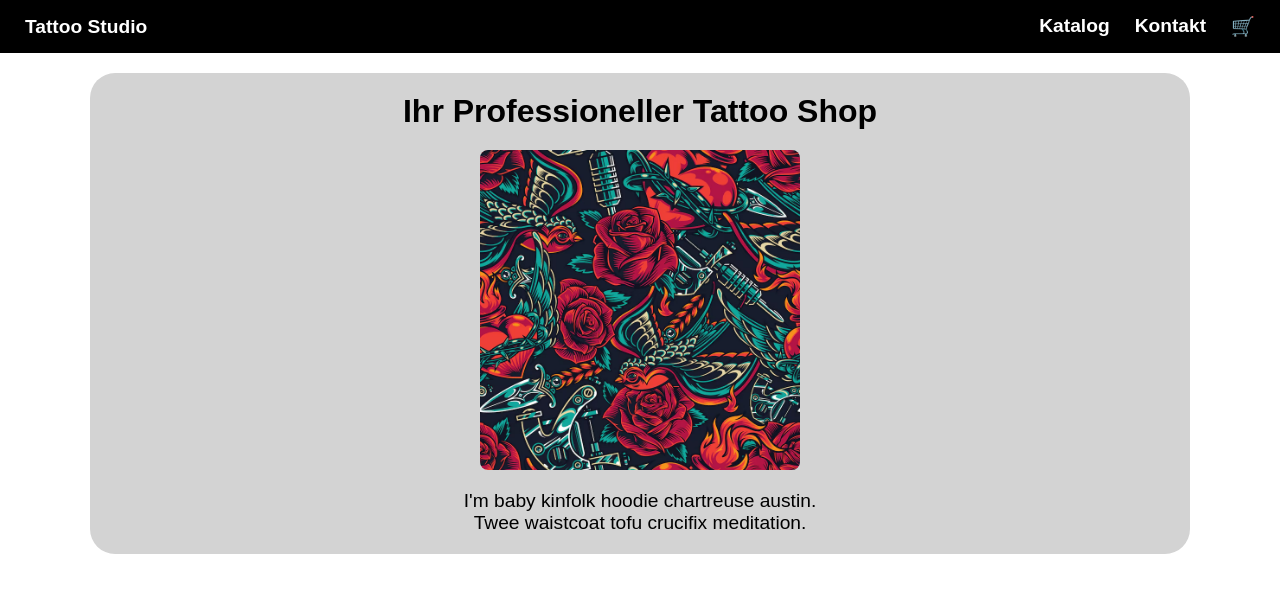
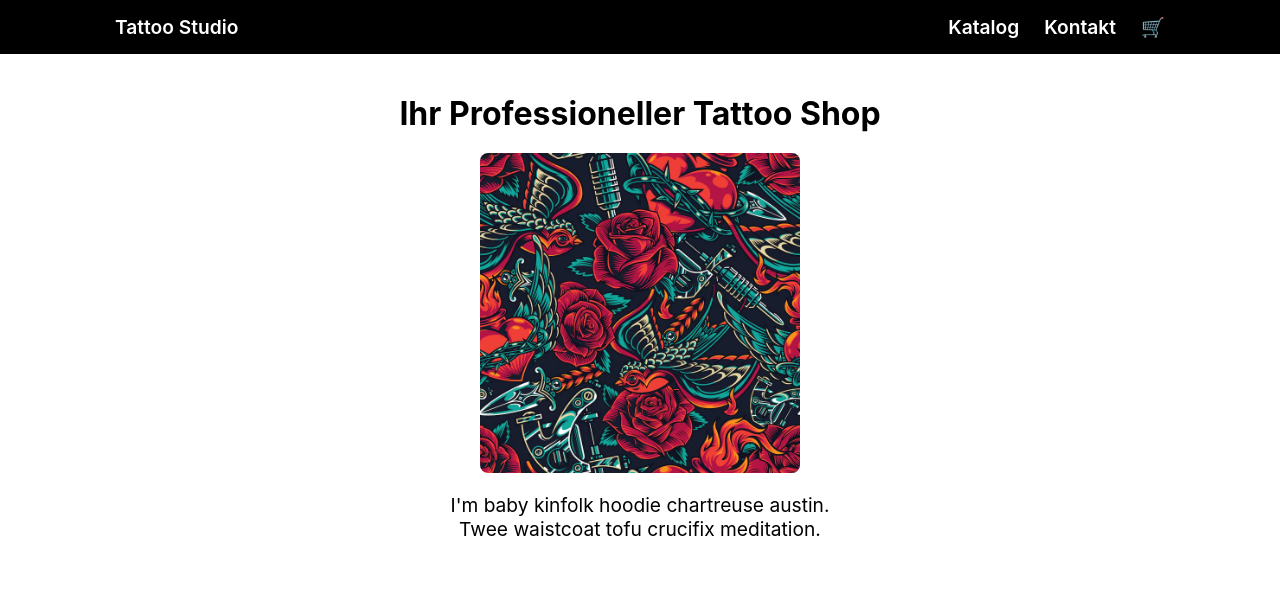
Before and after one commit to Ingenium-2409-SYP-Students/tattooshop_syp_ws25_KUML, a React (Vite) app in the folder frontend/: page / in a window 1280 px wide. Shown: the top 592 px of the page. Built offline with nearby package versions, Linux system fonts and the light colour scheme.

Commit message:
Css Anpassung

```diff
--- a/frontend/src/App.css
+++ b/frontend/src/App.css
@@ -9,25 +9,29 @@ body {
     background-color: white;
     color: black;
 }
-p{
+
+p,
+a,
+button {
     font-size: 1.2rem;
 }
-a{
-    font-size: 1.2rem;
+
+.main-nav {
+    width: 100%;
+    background-color: black;
+    position: sticky;
+    top: 0;
+    z-index: 1000;
 }
-button{
-    font-size: 1.2rem;
-}
-.main-nav {
+
+.nav-inner {
+    max-width: 1100px;
+    margin: 0 auto;
+    padding: 15px 25px;
     display: flex;
     justify-content: space-between;
     align-items: center;
-    padding: 15px 25px;
-    background-color: black;
     color: white;
-    position: sticky;
-    top: 0;
-    z-index: 1000;
 }
 
 .main-nav a {
@@ -51,26 +55,22 @@ button{
     cursor: pointer;
 }
 
-.container {
-    width: 95%;
+.page-wrapper {
+    width: 100%;
     max-width: 1100px;
     margin: 20px auto;
     padding: 20px;
-    border-radius: 25px;
-    background-color: lightgray;
     text-align: center;
 }
 
 #tattooImg {
     width: 20em;
-    height: auto;
     display: block;
     margin: 20px auto;
     border-radius: 8px;
 }
 
 @media (max-width: 768px) {
-
     .nav-links {
         display: none;
         flex-direction: column;
@@ -92,39 +92,6 @@ button{
         display: block;
     }
 }
-.filter-bar {
-    width: 95%;
-    max-width: 1100px;
-    margin: 20px auto;
-    display: flex;
-    align-items: center;
-    gap: 20px;
-    justify-content: center;
+.container{
+    text-align: center;
 }
-
-/* Icon links */
-.filter-icon {
-    font-size: 1.4rem;
-    opacity: 0.7;
-}
-
-/* Links (keine Buttons) */
-.filter-link {
-    font-size: 1rem;
-    cursor: pointer;
-    color: gray;
-    text-decoration: none;
-    transition: 0.2s;
-}
-
-/* Hover Effekt */
-.filter-link:hover {
-    color: black;
-}
-
-/* Aktiver Filter */
-.filter-link.active {
-    font-weight: bold;
-    color: black;
-    text-decoration: underline;
-}
--- a/frontend/src/Katalog.css
+++ b/frontend/src/Katalog.css
@@ -1,23 +1,7 @@
-/* Globale Reset-Regeln */
-* {
-    box-sizing: border-box;
-}
-
-body {
-    margin: 0;
-    padding: 0;
-    font-family: Arial, sans-serif;
-}
-
-/* -----------------------------------
-   FILTER BAR STYLING
------------------------------------ */
 .filter-bar {
     display: flex;
     gap: 15px;
     margin-bottom: 20px;
-    padding: 10px 20px;
-    border-bottom: 1px solid #e1e1e1;
     overflow-x: auto;
 }
 
@@ -25,7 +9,6 @@ body {
     cursor: pointer;
     font-weight: 500;
     color: #555;
-    transition: color 0.2s, border-bottom 0.2s;
     padding-bottom: 5px;
     white-space: nowrap;
 }
@@ -40,29 +23,10 @@ body {
     font-weight: 600;
 }
 
-/* -----------------------------------
-   LAYOUT/HEADER ANPASSUNG
------------------------------------ */
-h2 {
-    padding: 0 20px;
-    margin-top: 20px;
-}
-
-/* -----------------------------------
-   PRODUKT-GRID-ANSICHT
------------------------------------ */
-
 .product-grid {
     display: grid;
     grid-template-columns: repeat(1, 1fr);
     gap: 30px;
-    padding: 20px; /* Innenabstand für die Grid-Fläche */
-}
-
-@media (min-width: 768px) {
-    .product-grid {
-        grid-template-columns: repeat(3, 1fr);
-    }
 }
 
 .product-card {
@@ -136,7 +100,7 @@ h2 {
 }
 
 .product-price-placeholder {
-    font-size: 1.0rem;
+    font-size: 1rem;
     color: #888;
     font-style: italic;
 }
@@ -146,5 +110,10 @@ h2 {
     color: #777;
     margin-top: 50px;
     font-size: 1.1rem;
-    padding: 0 20px;
 }
+
+@media (min-width: 768px) {
+    .product-grid {
+        grid-template-columns: repeat(3, 1fr);
+    }
+}
--- a/frontend/src/Katalog.jsx
+++ b/frontend/src/Katalog.jsx
@@ -2,81 +2,55 @@ import { useState } from "react";
 import Navbar from "./Navbar";
 import "./Katalog.css";
 
-// Basis-URL des Backends für die Bildpfade
 const BACKEND_URL = "http://localhost:8080";
 
 const Katalog = ({ products }) => {
     const [activeFilter, setActiveFilter] = useState("alle");
 
-    const handleFilter = (category) => {
-        // Setzt den Filter auf Kleinbuchstaben für einen einfachen Vergleich
-        setActiveFilter(category.toLowerCase());
-    };
-
-    // Produkte filtern: Die Logik ist jetzt AKTIVIERT und nutzt den Category-Namen
-    const filteredProducts = activeFilter === "alle"
+    const filteredProducts =
+        activeFilter === "alle"
             ? products
             : products.filter(
-            // Filtert die Produkte, deren Kategorie-Name (klein geschrieben) dem aktiven Filter entspricht
                 (p) => p.category.name.toLowerCase() === activeFilter
             );
-
-    // Funktion zur Weiterleitung auf eine Detailseite vorbereiten (Platzhalter)
-    const handleProductClick = (productId) => {
-        // Hier würde die Routing-Logik für die Detailseite eingefügt werden.
-        console.log(`Produkt mit ID ${productId} wurde angeklickt.`);
-        // Beispiel: navigate(`/products/${productId}`);
-    };
 
     return (
         <>
             <Navbar />
 
-            {/* Filter-Leiste */}
+            <div className="page-wrapper">
                 <div className="filter-bar">
-                {/* Die Filter-Links bleiben, die Kategorie-Namen entsprechen den Kategorien im Backend */}
                     <span
                         className={`filter-link ${activeFilter === "piercing" ? "active" : ""}`}
-                    onClick={() => handleFilter("piercing")}
+                        onClick={() => setActiveFilter("piercing")}
                     >
                         Piercing
                     </span>
-
                     <span
                         className={`filter-link ${activeFilter === "tattoo" ? "active" : ""}`}
-                    onClick={() => handleFilter("tattoo")}
+                        onClick={() => setActiveFilter("tattoo")}
                     >
                         Tattoo
                     </span>
-
                     <span
-                    // ACHTUNG: Der Filter muss dem Category-Namen im Backend entsprechen.
-                    // Wenn die Produkte der Kategorie "Schmuck" zugeordnet sind, muss der Filter "schmuck" sein.
                         className={`filter-link ${activeFilter === "schmuck" ? "active" : ""}`}
-                    onClick={() => handleFilter("schmuck")}
+                        onClick={() => setActiveFilter("schmuck")}
                     >
                         Schmuck
                     </span>
-
                     <span
                         className={`filter-link ${activeFilter === "alle" ? "active" : ""}`}
-                    onClick={() => handleFilter("alle")}
+                        onClick={() => setActiveFilter("alle")}
                     >
                         Alle
                     </span>
                 </div>
 
-            <h2>Katalog ({filteredProducts?.length || 0} Produkte)</h2>
+                <h2>Katalog ({filteredProducts.length} Produkte)</h2>
 
-            {/* NEUE RESPONSIVE GRID-ANSICHT */}
                 <div className="product-grid">
-                {filteredProducts?.map((product) => (
-                    <div
-                        key={product.id}
-                        className="product-card"
-                        onClick={() => handleProductClick(product.id)}
-                    >
-                        {/* 1. Bild */}
+                    {filteredProducts.map((product) => (
+                        <div key={product.id} className="product-card">
                             <div className="product-image-container">
                                 {product.image ? (
                                     <img
@@ -89,39 +63,29 @@ const Katalog = ({ products }) => {
                                 )}
                             </div>
 
-                        {/* 2. Produktinformationen */}
                             <div className="product-info">
                                 <h3 className="product-name">{product.name}</h3>
                                 <p className="product-category">
                                     Kategorie: {product.category.name}
                                 </p>
 
-                            {/* Preis anzeigen (Annahme: Product hat ein price-Feld) */}
-                            {/* Wenn Ihre Produkte keinen Preis haben, können Sie diesen Block entfernen */}
-                            {product.price && (
+                                {product.price ? (
                                     <p className="product-price">
-                                    {new Intl.NumberFormat('de-DE', {
-                                        style: 'currency',
-                                        currency: 'EUR'
+                                        {new Intl.NumberFormat("de-DE", {
+                                            style: "currency",
+                                            currency: "EUR",
                                         }).format(product.price)}
                                     </p>
-                            )}
-
-                            {/* Falls kein Preis vorhanden ist, fügen wir einen Platzhalter-Preis ein */}
-                            {!product.price && (
-                                <p className="product-price-placeholder">Preis auf Anfrage</p>
+                                ) : (
+                                    <p className="product-price-placeholder">
+                                        Preis auf Anfrage
+                                    </p>
                                 )}
                             </div>
                         </div>
                     ))}
                 </div>
-
-            {/* Meldung, falls keine Produkte gefunden wurden */}
-            {filteredProducts?.length === 0 && (
-                <p className="no-products-message">
-                    Es wurden keine Produkte für die Kategorie "{activeFilter}" gefunden.
-                </p>
-            )}
+            </div>
         </>
     );
 };
--- a/frontend/src/Navbar.jsx
+++ b/frontend/src/Navbar.jsx
@@ -6,6 +6,7 @@ const Navbar = () => {
 
     return (
         <nav className="main-nav">
+            <div className="nav-inner">
                 <Link to="/">Tattoo Studio</Link>
 
                 <button
@@ -20,6 +21,7 @@ const Navbar = () => {
                     <li><Link to="/kontakt">Kontakt</Link></li>
                     <li><Link to="/warenkorb">🛒</Link></li>
                 </ul>
+            </div>
         </nav>
     );
 };
--- a/frontend/src/ProduktManager.jsx
+++ b/frontend/src/ProduktManager.jsx
@@ -16,7 +16,7 @@ function ProductManager() {
     }, []);
 
     return (
-        <div style={{ maxWidth: "700px", margin: "2rem auto", fontFamily: "Arial" }}>
+        <div style={{ fontFamily: "Arial" }}>
 
             <Katalog products={products}  />
         </div>
--- a/frontend/src/Startseite.jsx
+++ b/frontend/src/Startseite.jsx
@@ -5,7 +5,7 @@ const Startseite = () => {
         <>
             <Navbar />
 
-            <main className="container">
+            <main className="page-wrapper">
                 <h1>Ihr Professioneller Tattoo Shop</h1>
                 <img src="src/assets/img.png" alt="Tattoo" id="tattooImg" />
                 <p>I'm baby kinfolk hoodie chartreuse austin.</p>
```
Lines whose indentation alone changed are shown as unchanged.
